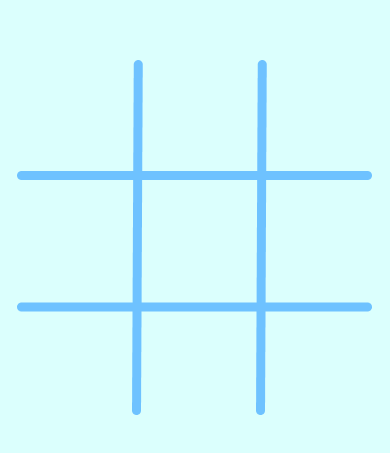
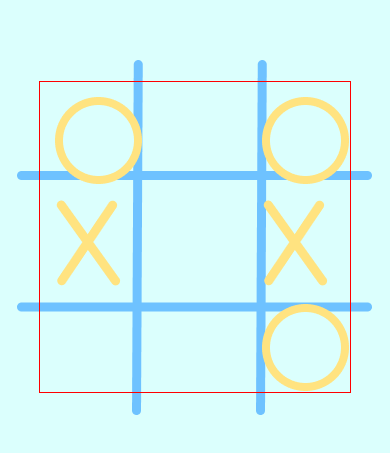
Before and after one commit to pedrobarretto/ttt-app, a React Native app: screen / in a window 390 px wide. Shown: the part 185-638 px from the top of the page. Built offline with nearby package versions, Linux system fonts and the light colour scheme.

Commit message:
feat: start to develop proper grid for pieces. Need to fix some styling issues...

```diff
--- a/App.tsx
+++ b/App.tsx
@@ -7,36 +7,35 @@ import oImg from './assets/o.png';
 
 export default function App() {
   const [table, setTable] = useState([
-    ['', 'o', 'o'],
-    ['', '', ''],
-    ['', '', '']
+    ['o', '', 'o'],
+    ['x', '', 'x'],
+    ['', '', 'o']
   ]);
 
   return (
     <View style={styles.container}>
       <ImageBackground source={board} style={styles.bg} resizeMode='contain' />
-      {
-        table.map((row, i) => {
-          return row.map((innerRow, innerIndex) => {
-            console.log(row)
-            if (row[i] === 'x') {
-              console.log('X', row[i])
-              return (
-                <Image key={i + 'x'} source={xImg} style={styles.img} />
-              )
-            } else if (row[i] === 'o') {
-              console.log('O', row[i])
-              return (
-                <Image key={i + 'o'} source={oImg} style={styles.img} />
-              )
-            } else {
-              console.log('blank')
-              return <View key={i + 'blank'} />
-            }
+
+      <View style={styles.grid}>
+        {
+          table.map((row) => {
+            return (
+              <View style={styles.row}>
+                {
+                  row.map((cell) => {
+                    return (
+                      <View style={styles.cell}>
+                        {cell === 'o' && <Image source={oImg} style={[styles.img, styles.oImg]} />}
+                        {cell === 'x' && <Image source={xImg} style={[styles.img, styles.xImg]} />}
+                      </View>
+                    )
+                  })
+                }
+              </View>
+            )
           })
-        })
-      }
-
+        }
+      </View>
       <StatusBar style="auto" />
     </View>
   );
@@ -51,9 +50,35 @@ const styles = StyleSheet.create({
   },
   bg: {
     width: '100%',
-    height: '100%'
+    height: '100%',
+    alignItems: 'center',
+    justifyContent: 'center',
   },
   img: {
+    position: 'absolute',
+  },
+  xImg: {
+    marginTop: 15,
+    marginLeft: 15
+  },
+  oImg: {
+    marginTop: 15,
+    marginLeft: 15
+  },
+  grid: {
+    borderWidth: 1,
+    borderColor: 'red',
+    width: '80%',
+    aspectRatio: 1,
     position: 'absolute'
+  },
+  row: {
+    flex: 1,
+    flexDirection: "row",
+  },
+  cell: {
+    width: 100,
+    height: 100,
+    flex: 1,
   }
 });
```
